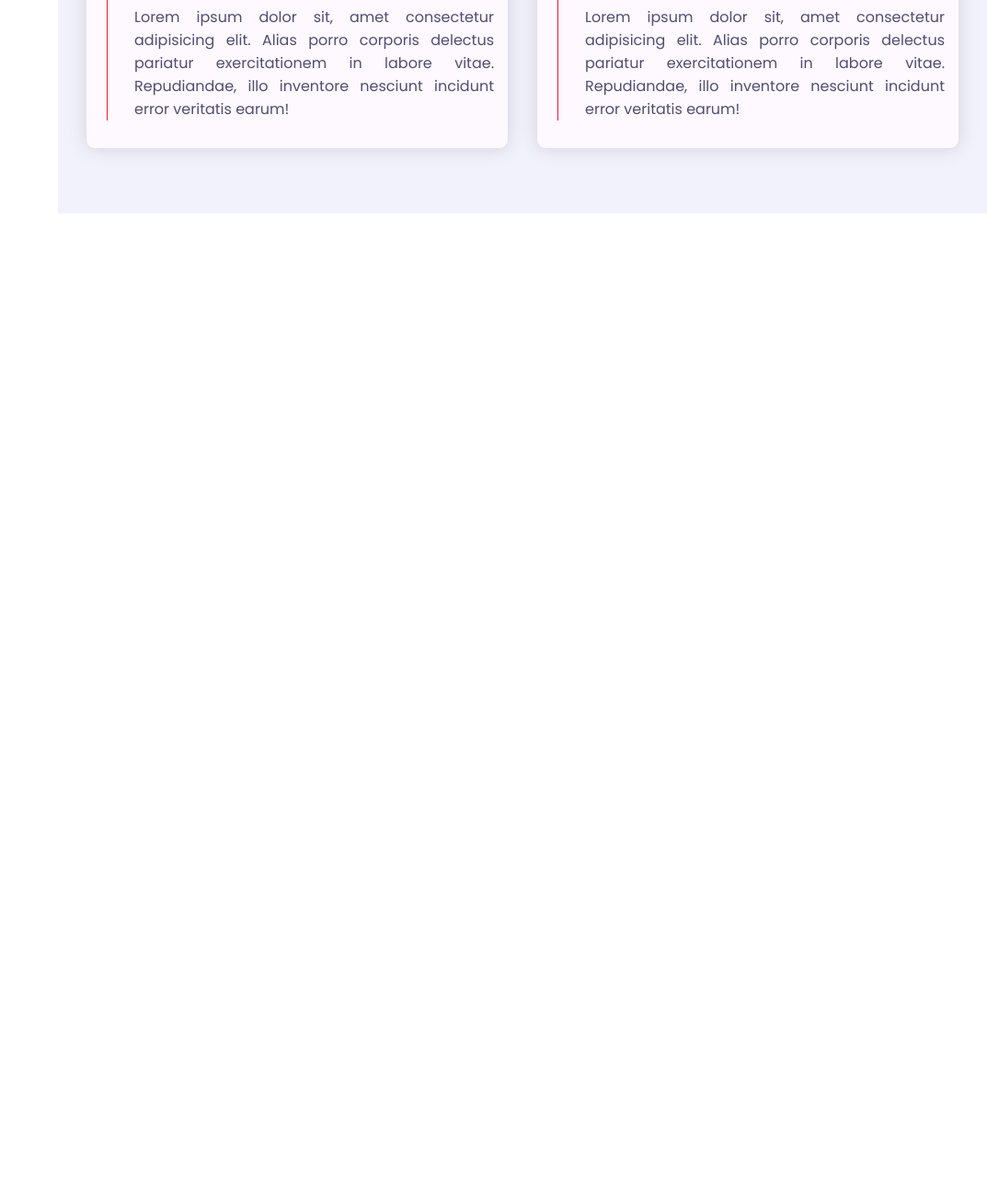
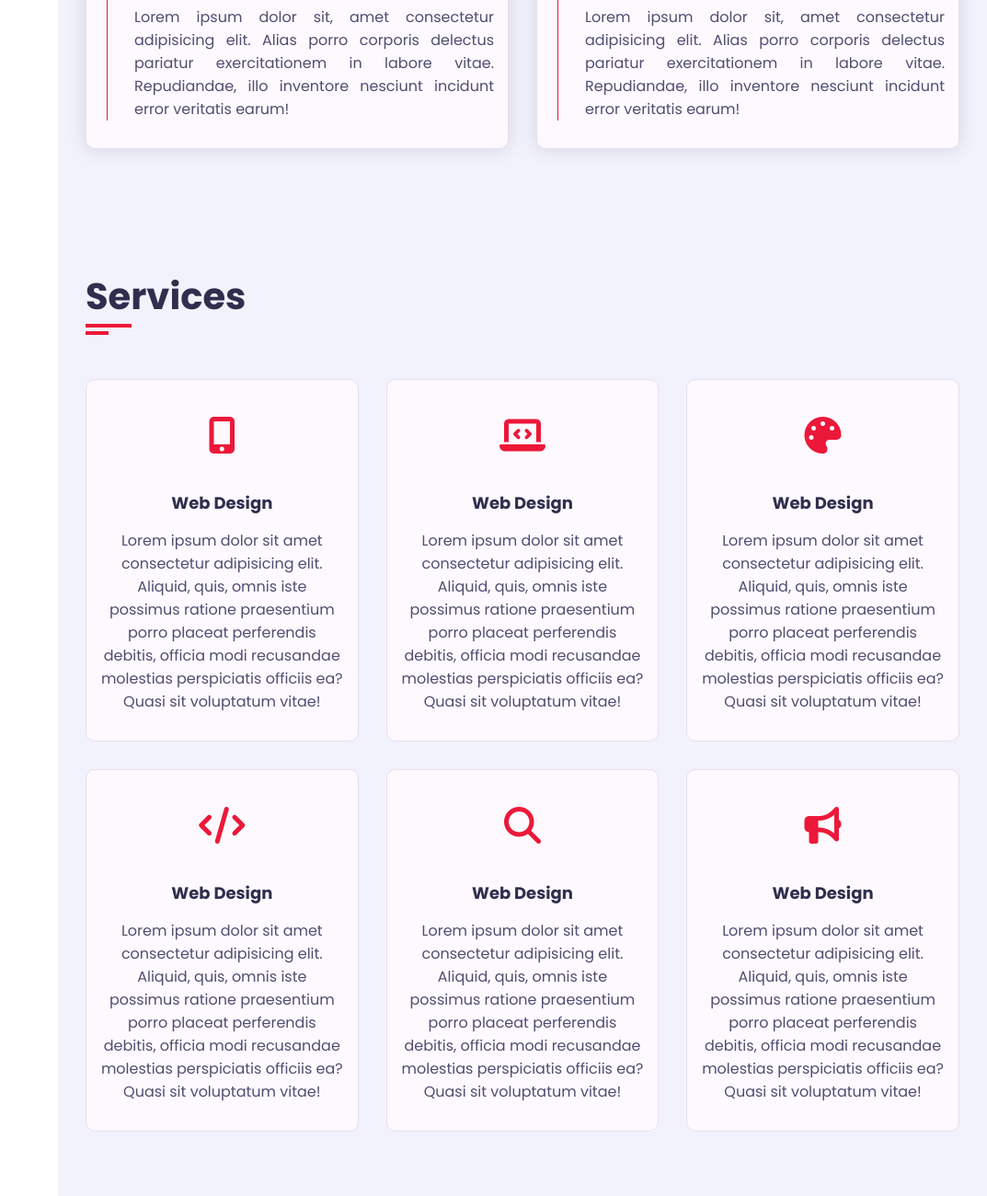
Before and after one commit to spormuv/portfolio, a website built with webpack: page src/index.html in a window 1280 px wide. Shown: the part 2105-3405 px from the top of the page at 92% size, without its empty margins (207-1280 px from the left). Before the commit the page ends 2337 px from the top, so only its background shows below. Built offline with nearby package versions, Linux system fonts and the light colour scheme; a web font is replaced by a local one.

Commit message:
feat: add section service

```diff
--- a/src/index.html
+++ b/src/index.html
@@ -244,6 +244,99 @@
         </div>
       </section>
 
+      <!-- section service -->
+      <section class="service section">
+        <div class="container">
+
+          <div class="row">
+            <div class="section-title padd-15">
+              <h2>Services</h2>
+            </div>
+          </div>
+
+          <div class="row">
+            <div class="service__item padd-15">
+              <div class="service__item-inner">
+                <div class="service__icon">
+                  <i class="fa fa-mobile-alt"></i>
+                </div>
+                <h4>Web Design</h4>
+                <p>Lorem ipsum dolor sit amet consectetur adipisicing elit. Aliquid, quis, omnis iste possimus ratione
+                  praesentium porro placeat perferendis debitis, officia modi recusandae molestias perspiciatis
+                  officiis
+                  ea? Quasi sit voluptatum vitae!</p>
+              </div>
+            </div>
+
+            <div class="service__item padd-15">
+              <div class="service__item-inner">
+                <div class="service__icon">
+                  <i class="fa fa-laptop-code"></i>
+                </div>
+                <h4>Web Design</h4>
+                <p>Lorem ipsum dolor sit amet consectetur adipisicing elit. Aliquid, quis, omnis iste possimus ratione
+                  praesentium porro placeat perferendis debitis, officia modi recusandae molestias perspiciatis
+                  officiis
+                  ea? Quasi sit voluptatum vitae!</p>
+              </div>
+            </div>
+
+            <div class="service__item padd-15">
+              <div class="service__item-inner">
+                <div class="service__icon">
+                  <i class="fa fa-palette"></i>
+                </div>
+                <h4>Web Design</h4>
+                <p>Lorem ipsum dolor sit amet consectetur adipisicing elit. Aliquid, quis, omnis iste possimus ratione
+                  praesentium porro placeat perferendis debitis, officia modi recusandae molestias perspiciatis
+                  officiis
+                  ea? Quasi sit voluptatum vitae!</p>
+              </div>
+            </div>
+
+            <div class="service__item padd-15">
+              <div class="service__item-inner">
+                <div class="service__icon">
+                  <i class="fa fa-code"></i>
+                </div>
+                <h4>Web Design</h4>
+                <p>Lorem ipsum dolor sit amet consectetur adipisicing elit. Aliquid, quis, omnis iste possimus ratione
+                  praesentium porro placeat perferendis debitis, officia modi recusandae molestias perspiciatis
+                  officiis
+                  ea? Quasi sit voluptatum vitae!</p>
+              </div>
+            </div>
+
+            <div class="service__item padd-15">
+              <div class="service__item-inner">
+                <div class="service__icon">
+                  <i class="fa fa-search"></i>
+                </div>
+                <h4>Web Design</h4>
+                <p>Lorem ipsum dolor sit amet consectetur adipisicing elit. Aliquid, quis, omnis iste possimus ratione
+                  praesentium porro placeat perferendis debitis, officia modi recusandae molestias perspiciatis
+                  officiis
+                  ea? Quasi sit voluptatum vitae!</p>
+              </div>
+            </div>
+
+            <div class="service__item padd-15">
+              <div class="service__item-inner">
+                <div class="service__icon">
+                  <i class="fa fa-bullhorn"></i>
+                </div>
+                <h4>Web Design</h4>
+                <p>Lorem ipsum dolor sit amet consectetur adipisicing elit. Aliquid, quis, omnis iste possimus ratione
+                  praesentium porro placeat perferendis debitis, officia modi recusandae molestias perspiciatis
+                  officiis
+                  ea? Quasi sit voluptatum vitae!</p>
+              </div>
+            </div>
+
+          </div>
+        </div>
+      </section>
+
     </div>
     <!-- main content end -->
   </div>
--- a/src/style.scss
+++ b/src/style.scss
@@ -5,3 +5,4 @@
 @import 'styles/blocks/aside';
 @import 'styles/blocks/home';
 @import 'styles/blocks/about';
+@import 'styles/blocks/service';
--- /dev/null
+++ b/src/styles/blocks/_service.scss
@@ -0,0 +1,58 @@
+.service {
+  .container {
+    padding-bottom: 4rem;
+  }
+  &__item {
+    margin-bottom: 3rem;
+    flex: 0 0 33.33%;
+    max-width: 33.33%;
+    &-inner {
+      padding: 3rem 1.5rem;
+      background-color: var(--bg-black-100);
+      border: 1px solid var(--bg-black-50);
+      border-radius: 1rem;
+      text-align: center;
+      transition: all 0.3s ease;
+      cursor: pointer;
+      &:hover {
+        box-shadow: 0 0 2rem rgba(48, 46, 77, 0.15);
+      }
+      h4 {
+        font-size: 1.8rem;
+        margin-bottom: 1.5rem;
+        color: var(--text-black-900);
+        font-weight: 700;
+        text-transform: capitalize;
+      }
+      p {
+        font-size: 1.6rem;
+        color: var(--text-black-700);
+        line-height: 2.5rem;
+      }
+    }
+  }
+  &__icon {
+    width: 6rem;
+    height: 6rem;
+    border-radius: 50%;
+    margin: 0 auto 3rem;
+    text-align: center;
+    transition: all 0.3s ease;
+    .fa {
+      font-size: 4rem;
+      line-height: 6rem;
+      color: var(--skin-color);
+      transition: all 0.3s ease;
+    }
+  }
+}
+
+.service__item-inner:hover {
+  .service__icon {
+    background-color: var(--skin-color);
+    .fa {
+      font-size: 2.5rem;
+      color: #fff;
+    }
+  }
+}
```
